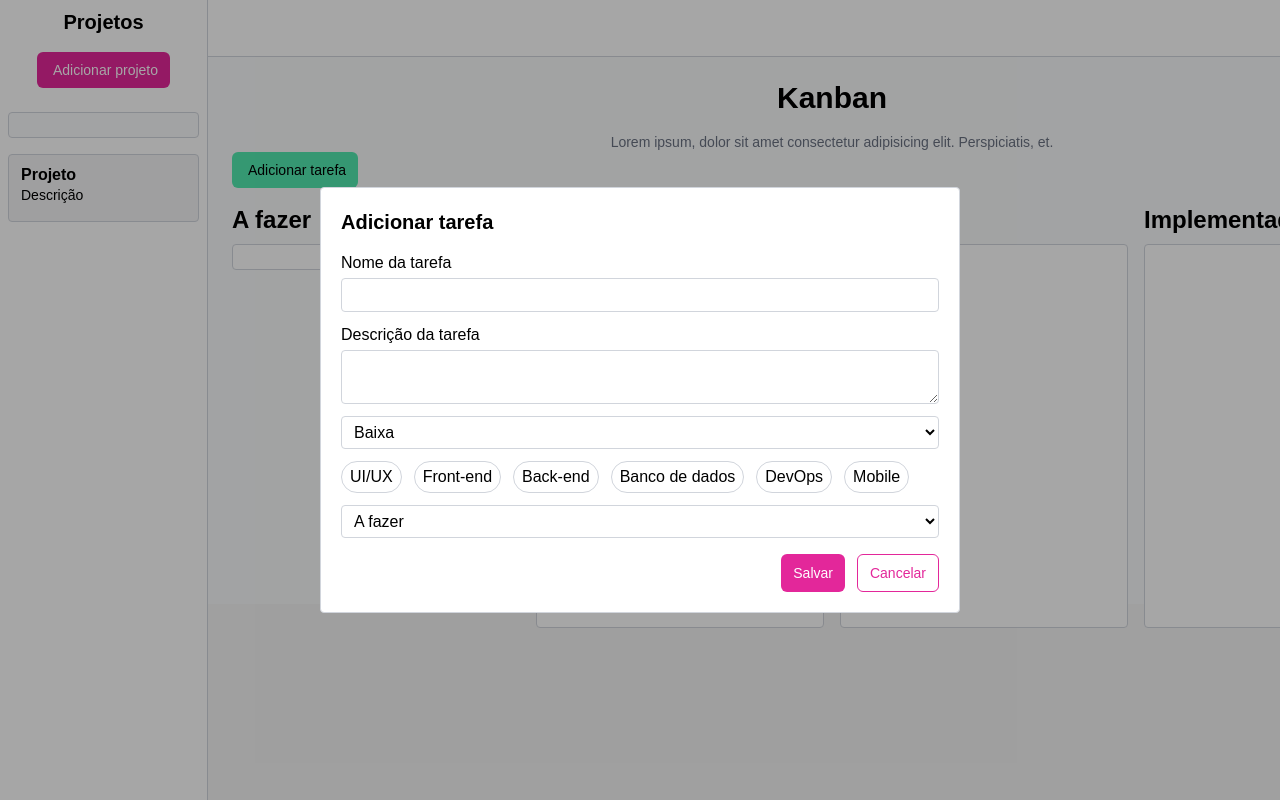
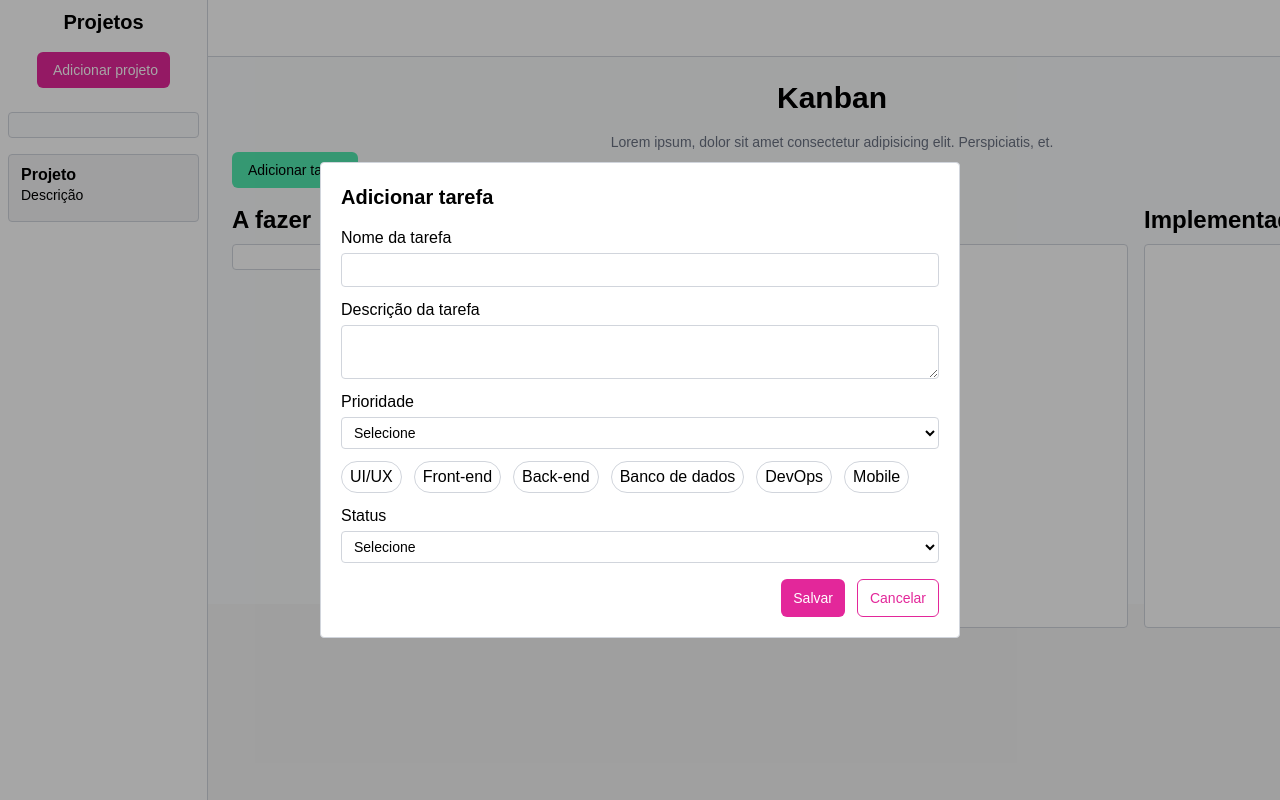
Before and after one commit to marcelosarinho/kanban, a React (Vite) app in the folder frontend/: page / in a window 1280 px wide. Both pictures are taken after a click on the button "Adicionar tarefa". Shown: the top 800 px of the page. Built offline with nearby package versions, Linux system fonts and the light colour scheme; some icons are missing; a web font is replaced by a local one.

Commit message:
feat: select component

```diff
--- a/frontend/src/App.tsx
+++ b/frontend/src/App.tsx
@@ -10,6 +10,7 @@ import Input from './components/Input';
 import Textarea from './components/Textarea';
 import SidebarCard from './components/SidebarCard';
 import CategoryBadge from './components/CategoryBadge';
+import Select from './components/Select';
 
 const themeIcons: { [key: string]: string } = {
   light: 'ph-sun',
@@ -113,12 +114,11 @@ function App() {
 
             <Textarea id="task-description" label="Descrição da tarefa"/>
 
-            <select name="task_priority" id="task_priority" className="px-2 py-1.5 border border-gray-300 rounded w-full dark:bg-slate-800 dark:border-slate-950 focus-visible:ring-4
-                focus-visible:ring-primary/40 focus-visible:outline-none focus-visible:border focus-visible:border-primary dark:text-gray-300">
+            <Select label="Prioridade" name="task_priority" id="task_priority">
                 <option value="low">Baixa</option>
                 <option value="medium">Média</option>
                 <option value="high">Alta</option>
-            </select>
+            </Select>
 
             <div className="flex gap-3">
               <CategoryBadge color="purple" label="UI/UX" />
@@ -129,13 +129,12 @@ function App() {
               <CategoryBadge color="red" label="Mobile" />
             </div>
 
-            <select name="task_status" id="task_status" className="px-2 py-1.5 border border-gray-300 rounded w-full dark:bg-slate-800 dark:border-slate-950 focus-visible:ring-4
-                focus-visible:ring-primary/40 focus-visible:outline-none focus-visible:border focus-visible:border-primary dark:text-gray-300">
+            <Select label="Status" name="task_status" id="task_status">
                 <option value="todo">A fazer</option>
                 <option value="in_progress">Em progresso</option>
                 <option value="testing">Testando</option>
                 <option value="implemented">Implementado</option>
-            </select>
+            </Select>
           </form>
         </ModalBody>
         <ModalFooter>
--- /dev/null
+++ b/frontend/src/components/Select.tsx
@@ -0,0 +1,19 @@
+import type { ComponentProps } from "react";
+
+type SelectProps = {
+  label: string;
+} & ComponentProps<'select'>
+
+export default function Select(props: SelectProps) {
+  const { label, id, children, ...rest } = props;
+
+  return (
+    <div className="flex flex-col">
+      <label htmlFor={id} className="w-fit block mb-1 dark:text-gray-300">{label}</label>
+      <select id={id} {...rest} className="text-sm px-2 py-1.5 border border-gray-300 rounded w-full dark:bg-slate-800 dark:border-slate-950 focus-visible:ring-4 focus-visible:ring-primary/40 focus-visible:outline-none focus-visible:border focus-visible:border-primary dark:text-gray-300">
+        <option value="">Selecione</option>
+        {children}
+      </select>
+    </div>
+  )
+}
```
